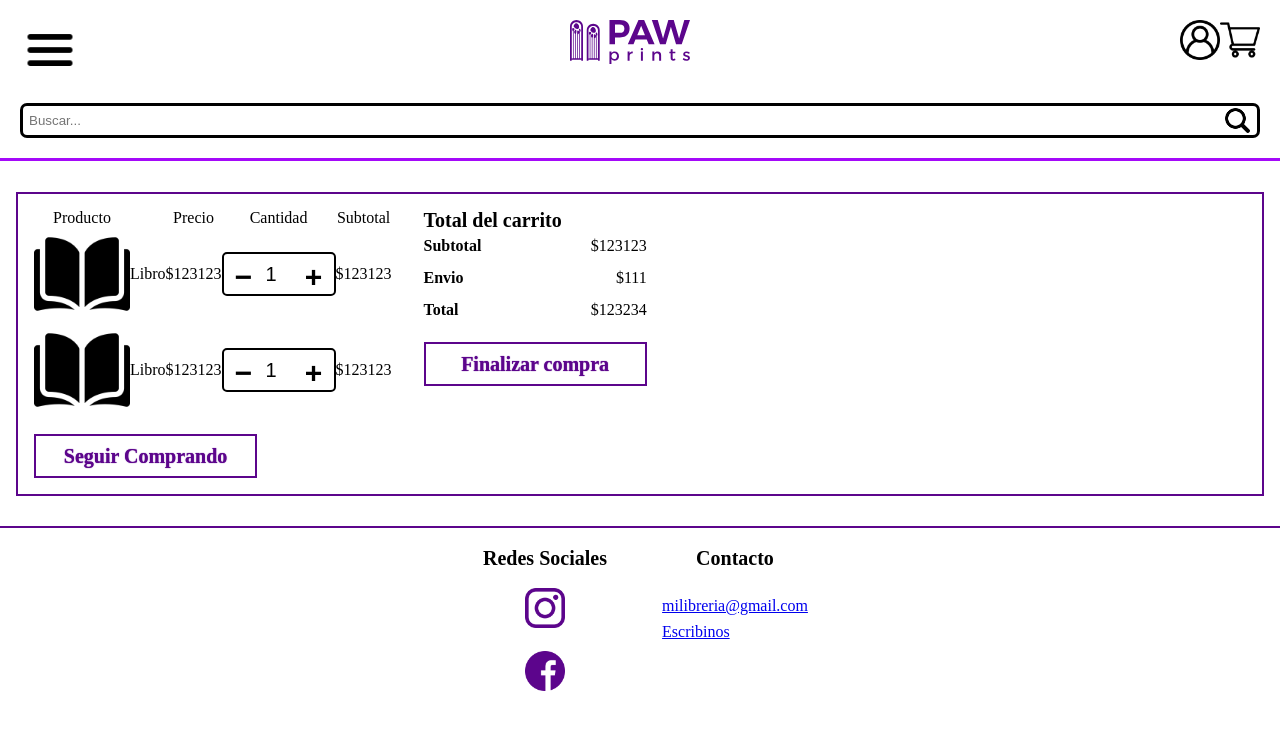
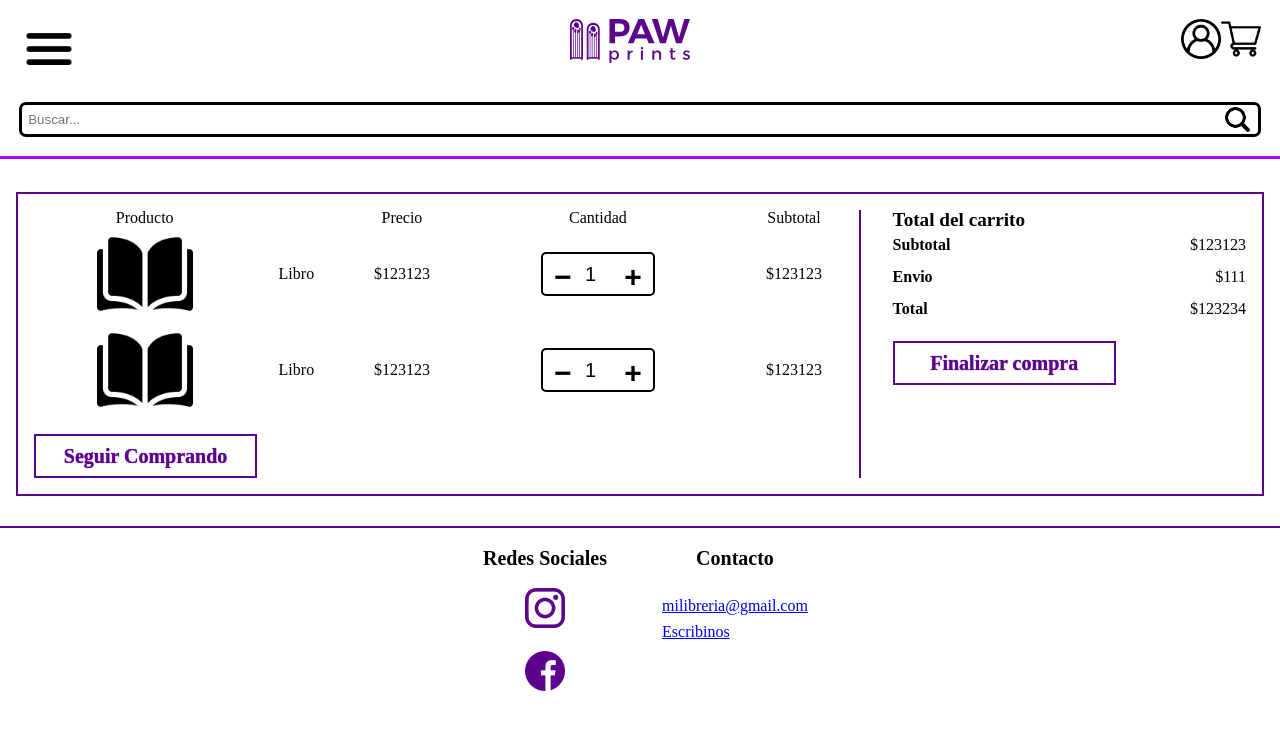
Before and after one commit to MatiasHerrneder/UNLu-PAW-Libreria, a PHP site: page /carrito.html in a window 1280 px wide. Shown: the top 730 px of the page. Run offline with PHP 8.4, Linux system fonts and the light colour scheme.

Commit message:
Carrito desktop

```diff
--- a/css/carrito.css
+++ b/css/carrito.css
@@ -59,7 +59,7 @@ main img {
 }
 
 .finish-purchase h2 {
-    font-size: 20px;
+    font-size: 1.2rem;
     font-weight: bold;
 }
 
@@ -69,13 +69,13 @@ main img {
 
 .finish-purchase table td {
     text-align: right;
-    padding: 8px 0;
+    padding: 0.5rem 0;
 }
 
 .finish-purchase table th {
     text-align: left;
     font-weight: bold;
-    padding: 8px 0;
+    padding: 0.5rem 0;
 }
 
 @media (min-width: 720px) {
@@ -88,4 +88,12 @@ main img {
     main {
         display: flex;
     }
+    .books {
+        flex: 7;
+        border-right: 2px solid var(--violeta);
+    }
+
+    .finish-purchase {
+        flex: 3;
+    }
 }
--- a/css/header.css
+++ b/css/header.css
@@ -2,7 +2,7 @@
 
 .header-app {
     position: fixed;
-    padding: 20px;
+    padding: 1.2rem;
     top: 0px;
     left: 0px;
     right: 0px;
@@ -13,7 +13,7 @@
 .header-app .nav-links {
     position: fixed;
     background: white;
-    right: 100%;
+    right: 100vw;
     top: 0px;
     left: 0px;
     bottom: 0px;
@@ -22,21 +22,21 @@
 }
 
 .header-app .nav-links > ul {
-    margin-top: 100px;
+    margin-top: 7rem;
 }
 
 .header-app .nav-links ul li {
-    margin-top: 30px;
-    padding: 20px;
+    margin-top: 1.8rem;
+    padding: 1.2rem;
     border-bottom: 4px solid black;
-    width: 100%;
+    width: 100vw;
 }
 
 .header-app .nav-links ul li a {
     color: black;
     text-decoration: none;
     font-weight: bold;
-    font-size: 30px;
+    font-size: 1.8rem;
 }
 
 .header-app .nav-icons {
@@ -47,7 +47,7 @@
 
 .nav-icons > a {
     display: block;
-    width: 40px;
+    width: 2.5rem;
 }
 
 .nav-icons > a img {
```
